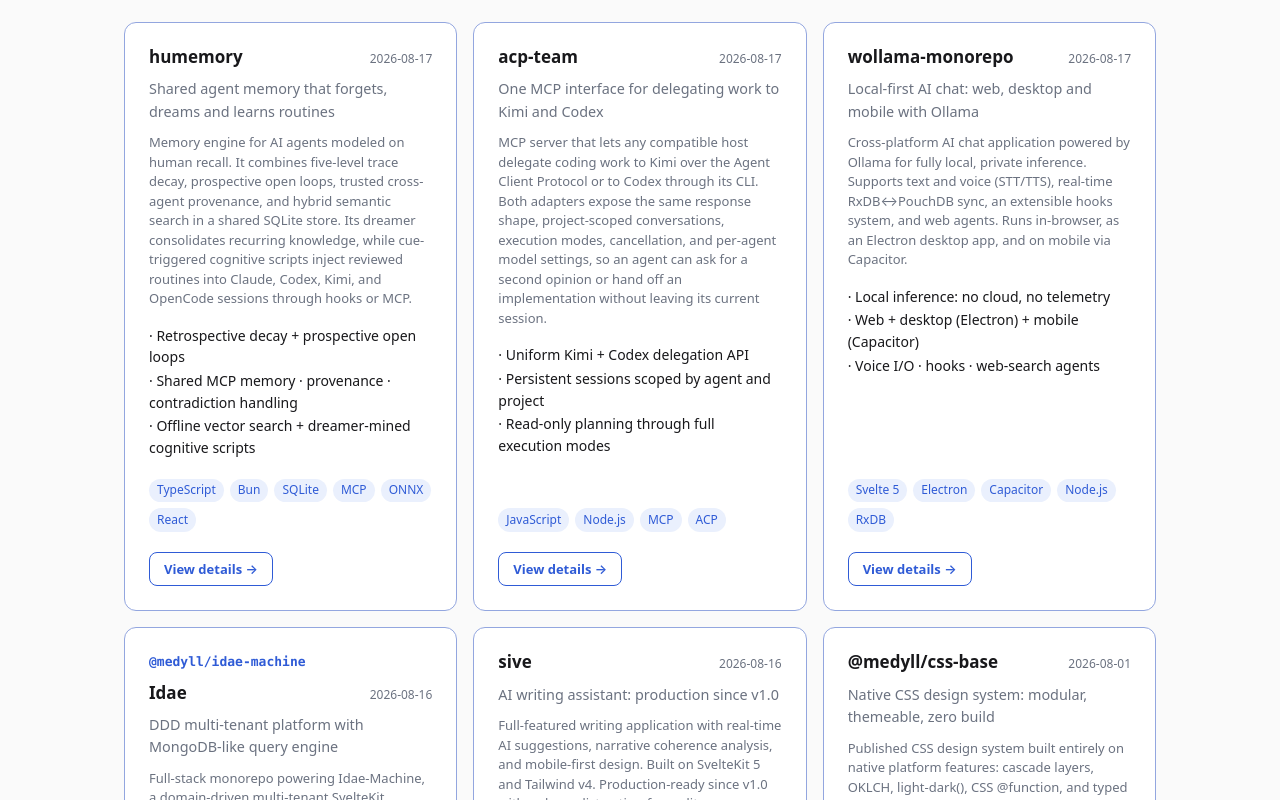
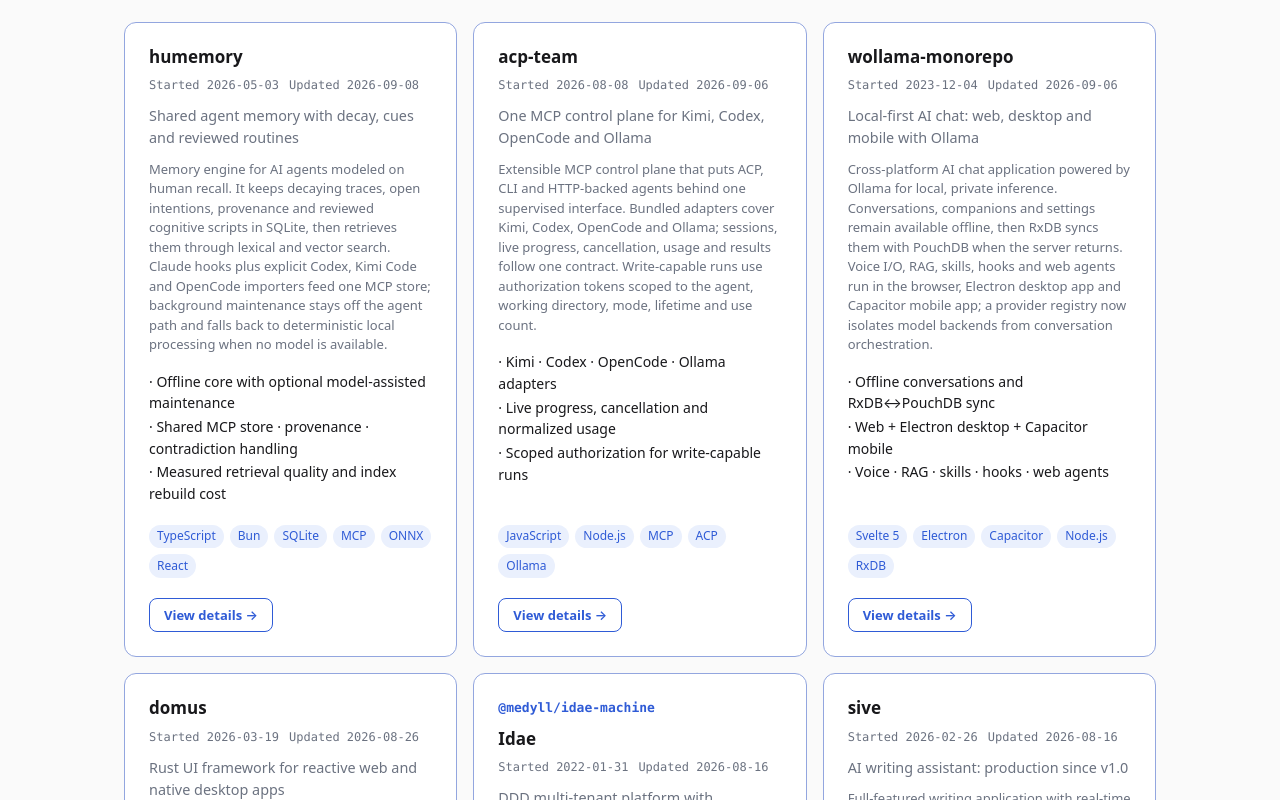
Before and after one commit to medyll/portofolio, a SvelteKit app: page / in a window 1280 px wide. Shown: the part 520-1320 px from the top of the page. Built offline with nearby package versions, Linux system fonts and the light colour scheme.

Commit message:
feat(projects): add start dates and refresh copy

```diff
--- a/src/app.css
+++ b/src/app.css
@@ -242,6 +242,7 @@
 
 .accent,
 .title-row,
+.project-dates,
 .tagline,
 .description,
 .highlights,
@@ -266,11 +267,14 @@
 .title-row h3 {
   font-size: 1.0625rem;
 }
-.date {
+.project-dates {
+  display: flex;
+  flex-wrap: wrap;
+  gap: var(--gap-sm);
   color: var(--text-muted);
+  font-family: var(--mono);
   font-size: 0.75rem;
   font-variant-numeric: tabular-nums;
-  white-space: nowrap;
 }
 
 .tagline {
--- a/src/lib/data/projects.json
+++ b/src/lib/data/projects.json
@@ -1,12 +1,12 @@
 {
-  "generatedAt": "2026-08-17",
+  "generatedAt": "2026-09-19",
   "projects": [
     {
       "slug": "humemory",
       "name": "humemory",
       "tier": "A",
-      "tagline": "Shared agent memory that forgets, dreams and learns routines",
-      "description": "Memory engine for AI agents modeled on human recall. It combines five-level trace decay, prospective open loops, trusted cross-agent provenance, and hybrid semantic search in a shared SQLite store. Its dreamer consolidates recurring knowledge, while cue-triggered cognitive scripts inject reviewed routines into Claude, Codex, Kimi, and OpenCode sessions through hooks or MCP.",
+      "tagline": "Shared agent memory with decay, cues and reviewed routines",
+      "description": "Memory engine for AI agents modeled on human recall. It keeps decaying traces, open intentions, provenance and reviewed cognitive scripts in SQLite, then retrieves them through lexical and vector search. Claude hooks plus explicit Codex, Kimi Code and OpenCode importers feed one MCP store; background maintenance stays off the agent path and falls back to deterministic local processing when no model is available.",
       "accent": null,
       "tech": [
         "TypeScript",
@@ -18,15 +18,16 @@
       ],
       "repo": "https://github.com/medyll/humemory",
       "homepage": "https://github.com/medyll/humemory#readme",
-      "lastCommit": "2026-08-17",
+      "startDate": "2026-05-03",
+      "lastCommit": "2026-09-08",
       "metrics": {
-        "files": 128,
-        "sizeMB": 1
+        "files": 196,
+        "sizeMB": 1.5
       },
       "highlights": [
-        "Retrospective decay + prospective open loops",
-        "Shared MCP memory · provenance · contradiction handling",
-        "Offline vector search + dreamer-mined cognitive scripts"
+        "Offline core with optional model-assisted maintenance",
+        "Shared MCP store · provenance · contradiction handling",
+        "Measured retrieval quality and index rebuild cost"
       ],
       "featured": true
     },
@@ -34,26 +35,28 @@
       "slug": "acp-team",
       "name": "acp-team",
       "tier": "A",
-      "tagline": "One MCP interface for delegating work to Kimi and Codex",
-      "description": "MCP server that lets any compatible host delegate coding work to Kimi over the Agent Client Protocol or to Codex through its CLI. Both adapters expose the same response shape, project-scoped conversations, execution modes, cancellation, and per-agent model settings, so an agent can ask for a second opinion or hand off an implementation without leaving its current session.",
+      "tagline": "One MCP control plane for Kimi, Codex, OpenCode and Ollama",
+      "description": "Extensible MCP control plane that puts ACP, CLI and HTTP-backed agents behind one supervised interface. Bundled adapters cover Kimi, Codex, OpenCode and Ollama; sessions, live progress, cancellation, usage and results follow one contract. Write-capable runs use authorization tokens scoped to the agent, working directory, mode, lifetime and use count.",
       "accent": null,
       "tech": [
         "JavaScript",
         "Node.js",
         "MCP",
-        "ACP"
+        "ACP",
+        "Ollama"
       ],
       "repo": "https://github.com/medyll/acp-team",
       "homepage": null,
-      "lastCommit": "2026-08-17",
+      "startDate": "2026-08-08",
+      "lastCommit": "2026-09-06",
       "metrics": {
-        "files": 87,
-        "sizeMB": 0.3
+        "files": 95,
+        "sizeMB": 0.4
       },
       "highlights": [
-        "Uniform Kimi + Codex delegation API",
-        "Persistent sessions scoped by agent and project",
-        "Read-only planning through full execution modes"
+        "Kimi · Codex · OpenCode · Ollama adapters",
+        "Live progress, cancellation and normalized usage",
+        "Scoped authorization for write-capable runs"
       ],
       "featured": true
     },
@@ -62,7 +65,7 @@
       "name": "wollama-monorepo",
       "tier": "A",
       "tagline": "Local-first AI chat: web, desktop and mobile with Ollama",
-      "description": "Cross-platform AI chat application powered by Ollama for fully local, private inference. Supports text and voice (STT/TTS), real-time RxDB↔PouchDB sync, an extensible hooks system, and web agents. Runs in-browser, as an Electron desktop app, and on mobile via Capacitor.",
+      "description": "Cross-platform AI chat application powered by Ollama for local, private inference. Conversations, companions and settings remain available offline, then RxDB syncs them with PouchDB when the server returns. Voice I/O, RAG, skills, hooks and web agents run in the browser, Electron desktop app and Capacitor mobile app; a provider registry now isolates model backends from conversation orchestration.",
       "accent": null,
       "tech": [
         "Svelte 5",
@@ -73,15 +76,42 @@
       ],
       "repo": "https://github.com/medyll/wollama",
       "homepage": null,
-      "lastCommit": "2026-08-17",
+      "startDate": "2023-12-04",
+      "lastCommit": "2026-09-06",
       "metrics": {
-        "files": 3473,
-        "sizeMB": 1088
+        "files": 546,
+        "sizeMB": 9.1
       },
       "highlights": [
-        "Local inference: no cloud, no telemetry",
-        "Web + desktop (Electron) + mobile (Capacitor)",
-        "Voice I/O · hooks · web-search agents"
+        "Offline conversations and RxDB↔PouchDB sync",
+        "Web + Electron desktop + Capacitor mobile",
+        "Voice · RAG · skills · hooks · web agents"
+      ],
+      "featured": true
+    },
+    {
+      "slug": "domus",
+      "name": "domus",
+      "tier": "A",
+      "tagline": "Rust UI framework for reactive web and native desktop apps",
+      "description": "Alpha Rust UI framework with signal/effect reactivity, RSX macros, scoped CSS, keyed lists, routing, context and a growing component library for WebAssembly apps. Its independent desktop runtime uses native webviews without Tauri, and the CLI can scaffold projects and assemble portable desktop bundles.",
+      "accent": null,
+      "tech": [
+        "Rust",
+        "WASM"
+      ],
+      "repo": "https://github.com/medyll/domus",
+      "homepage": null,
+      "startDate": "2026-03-19",
+      "lastCommit": "2026-08-26",
+      "metrics": {
+        "files": 470,
+        "sizeMB": 14.2
+      },
+      "highlights": [
+        "Fine-grained signals, effects and automatic disposal",
+        "RSX · routing · scoped CSS · reusable components",
+        "Independent desktop runtime and portable bundles"
       ],
       "featured": true
     },
@@ -100,10 +130,11 @@
       ],
       "repo": "https://github.com/medyll/idae",
       "homepage": null,
+      "startDate": "2022-01-31",
       "lastCommit": "2026-08-16",
       "metrics": {
-        "files": 2877,
-        "sizeMB": 59.5
+        "files": 2680,
+        "sizeMB": 35.1
       },
       "highlights": [
         "idae-machine · DDD multi-tenant app (v0.136)",
@@ -126,6 +157,7 @@
       ],
       "repo": "https://github.com/medyll/sive",
       "homepage": null,
+      "startDate": "2026-02-26",
       "lastCommit": "2026-08-16",
       "metrics": {
         "files": 988,
@@ -153,6 +185,7 @@
       ],
       "repo": "https://github.com/medyll/css-base",
       "homepage": "https://github.com/medyll/css-base#readme",
+      "startDate": "2026-03-20",
       "lastCommit": "2026-08-01",
       "metrics": {
         "files": 92,
@@ -162,31 +195,6 @@
         "v0.7.13 published on npm",
         "Modular exports · cascade layers · native dark mode",
         "10 skins from token overrides only"
-      ],
-      "featured": true
-    },
-    {
-      "slug": "domus",
-      "name": "domus",
-      "tier": "A",
-      "tagline": "Reactive UI framework in Rust: web + desktop, zero JS",
-      "description": "Reactive UI framework written entirely in Rust, targeting both web (WASM) and native desktop with zero JavaScript overhead. Alpha stage (v0.1.0), a bet on Rust as the future of cross-platform UI.",
-      "accent": null,
-      "tech": [
-        "Rust",
-        "WASM"
-      ],
-      "repo": "https://github.com/medyll/domus",
-      "homepage": null,
-      "lastCommit": "2026-05-25",
-      "metrics": {
-        "files": 189,
-        "sizeMB": 1
-      },
-      "highlights": [
-        "Zero JavaScript overhead",
-        "Web (WASM) + native desktop",
-        "Alpha v0.1.0"
       ],
       "featured": true
     },
@@ -204,6 +212,7 @@
       ],
       "repo": "https://github.com/medyll/latent-line",
       "homepage": null,
+      "startDate": "2026-02-21",
       "lastCommit": "2026-08-17",
       "metrics": {
         "files": 580,
@@ -213,6 +222,59 @@
         "Interactive timeline editor",
         "Real-time model inspection",
         "CI on GitHub Actions"
+      ],
+      "featured": false
+    },
+    {
+      "slug": "svelte-5-documentor",
+      "name": "@medyll/svelte-5-documentor",
+      "tier": "B",
+      "tagline": "AST-based metadata extractor for Svelte 5 components",
+      "description": "Parses Svelte 5 component source via AST to extract props, exports, generics, and JSDoc comments, generating structured documentation without invoking the compiler. Drop-in for any TypeScript toolchain.",
+      "accent": null,
+      "tech": [
+        "TypeScript",
+        "Svelte 5"
+      ],
+      "repo": "https://github.com/medyll/svelte-5-documentor",
+      "homepage": null,
+      "startDate": "2024-10-13",
+      "lastCommit": "2026-08-23",
+      "metrics": {
+        "files": 55,
+        "sizeMB": 0.4
+      },
+      "highlights": [
+        "AST analysis, no compiler",
+        "Props, exports, generics, JSDoc",
+        "TypeScript toolchain integration"
+      ],
+      "featured": false
+    },
+    {
+      "slug": "registry-mind",
+      "name": "Registry Mind",
+      "tier": "B",
+      "tagline": "Android on-device OCR sensor synced over Tailscale",
+      "description": "Android screen-capture sensor for Oppo Find X9. Triggers via Snap Key, runs on-device OCR with ML Kit, and syncs results to an OpenClaw desktop instance over Tailscale, replacing Oppo's proprietary AI Mind Space with a fully self-hosted pipeline.",
+      "accent": null,
+      "tech": [
+        "Kotlin",
+        "Android",
+        "ML Kit"
+      ],
+      "repo": "https://github.com/medyll/registry-mind",
+      "homepage": null,
+      "startDate": "2026-04-21",
+      "lastCommit": "2026-08-23",
+      "metrics": {
+        "files": 120,
+        "sizeMB": 0.6
+      },
+      "highlights": [
+        "On-device OCR via ML Kit, no cloud",
+        "Sync to desktop over Tailscale",
+        "Replaces proprietary AI Mind Space"
       ],
       "featured": false
     },
@@ -229,6 +291,7 @@
       ],
       "repo": "https://github.com/medyll/protonesk",
       "homepage": null,
+      "startDate": "2026-05-08",
       "lastCommit": "2026-08-16",
       "metrics": {
         "files": 73,
@@ -253,9 +316,10 @@
       ],
       "repo": "https://github.com/medyll/jobber",
       "homepage": null,
+      "startDate": "2026-06-15",
       "lastCommit": "2026-07-25",
       "metrics": {
-        "files": 98,
+        "files": 99,
         "sizeMB": 0.6
       },
       "highlights": [
@@ -278,6 +342,7 @@
       ],
       "repo": "https://github.com/medyll/pseudo-html-stack",
       "homepage": null,
+      "startDate": "2026-03-01",
       "lastCommit": "2026-05-25",
       "metrics": {
         "files": 351,
@@ -303,9 +368,10 @@
       ],
       "repo": "https://github.com/medyll/singleton-notepad",
       "homepage": null,
+      "startDate": "2026-04-25",
       "lastCommit": "2026-05-25",
       "metrics": {
-        "files": 201,
+        "files": 202,
         "sizeMB": 7
       },
       "highlights": [
@@ -316,53 +382,58 @@
       "featured": false
     },
     {
-      "slug": "registry-mind",
-      "name": "Registry Mind",
-      "tier": "B",
-      "tagline": "Android on-device OCR sensor synced over Tailscale",
-      "description": "Android screen-capture sensor for Oppo Find X9. Triggers via Snap Key, runs on-device OCR with ML Kit, and syncs results to an OpenClaw desktop instance over Tailscale, replacing Oppo's proprietary AI Mind Space with a fully self-hosted pipeline.",
+      "slug": "idae-legacy",
+      "name": "Idae Legacy",
+      "tier": "C",
+      "tagline": "Migrating a 2014 PHP/MongoDB CMS to a 2026 stack",
+      "description": "Live migration of a legacy PHP 5.6, Node.js and MongoDB CMS onto PHP 8.2, a current MongoDB driver and a Dockerized environment. The original UI and behavior stay intact while Phase 2 rewrites CRUD, session and database internals; Apache/PHP and Socket.IO now run together in one supervised application image.",
       "accent": null,
       "tech": [
-        "Kotlin",
-        "Android",
-        "ML Kit"
+        "PHP",
+        "Node.js",
+        "MongoDB",
+        "Docker"
       ],
-      "repo": "https://github.com/medyll/registry-mind",
+      "repo": "https://github.com/medyll/idae-legacy",
       "homepage": null,
-      "lastCommit": "2026-05-25",
+      "startDate": "2021-05-25",
+      "lastCommit": "2026-09-12",
       "metrics": {
-        "files": 134,
-        "sizeMB": 1293.4
+        "files": 2682,
+        "sizeMB": 47.8
       },
       "highlights": [
-        "On-device OCR via ML Kit, no cloud",
-        "Sync to desktop over Tailscale",
-        "Replaces proprietary AI Mind Space"
+        "12-year-old codebase, still in production",
+        "Backward-compatible Phase 2 rewrite",
+        "One supervised image for Apache/PHP + Socket.IO"
       ],
       "featured": false
     },
     {
-      "slug": "svelte-5-documentor",
-      "name": "@medyll/svelte-5-documentor",
-      "tier": "B",
-      "tagline": "AST-based metadata extractor for Svelte 5 components",
-      "description": "Parses Svelte 5 component source via AST to extract props, exports, generics, and JSDoc comments, generating structured documentation without invoking the compiler. Drop-in for any TypeScript toolchain.",
+      "slug": "idae.api.lan",
+      "name": "idae.api",
+      "tier": "C",
+      "tagline": "PHP/MongoDB REST + IDQL API for the Idae platform",
+      "description": "Lightweight PHP REST API backed by MongoDB, built around a router → API parser → query layer pattern. Exposes a custom IDQL query language for find/group/distinct/parallel operations alongside generic REST endpoints, plus a small Node helper process for sockets and crons. Dockerized with a PHPUnit test suite.",
       "accent": null,
       "tech": [
-        "TypeScript",
-        "Svelte 5"
+        "PHP",
+        "MongoDB",
+        "Docker",
+        "Node.js"
       ],
-      "repo": "https://github.com/medyll/svelte-5-documentor",
+      "repo": "https://github.com/medyll/idae.api",
       "homepage": null,
-      "lastCommit": "2026-03-14",
+      "startDate": "2019-01-05",
+      "lastCommit": "2026-08-10",
       "metrics": {
-        "files": 173,
-        "sizeMB": 0.8
+        "files": 71,
+        "sizeMB": 0.1
       },
       "highlights": [
-        "AST analysis, no compiler",
-        "Props, exports, generics, JSDoc",
-        "TypeScript toolchain integration"
+        "IDQL query language: find, group, distinct, parallel",
+        "Router → API parser → query layer architecture",
+        "Dockerized with PHPUnit tests"
       ],
       "featured": false
     },
@@ -382,7 +453,8 @@
       ],
       "repo": "https://github.com/medyll/idae/tree/main/packages/qoolie",
       "homepage": null,
-      "lastCommit": "2026-08-16",
+      "startDate": "2026-03-28",
+      "lastCommit": "2026-08-07",
       "metrics": {
         "files": 136,
         "sizeMB": 0.4
@@ -407,7 +479,8 @@
       ],
       "repo": "https://github.com/medyll/idae/tree/main/packages/idae-be",
       "homepage": null,
-      "lastCommit": "2026-08-16",
+      "startDate": "2024-07-10",
+      "lastCommit": "2026-08-07",
       "metrics": {
         "files": 61,
         "sizeMB": 0.3
@@ -433,7 +506,8 @@
       ],
       "repo": "https://github.com/medyll/idae/tree/main/packages/idae-dom-events",
       "homepage": null,
-      "lastCommit": "2026-08-16",
+      "startDate": "2024-08-13",
+      "lastCommit": "2026-08-01",
       "metrics": {
         "files": 33,
         "sizeMB": 0.1
@@ -460,7 +534,8 @@
       ],
       "repo": "https://github.com/medyll/idae/tree/main/packages/idae-router",
       "homepage": null,
-      "lastCommit": "2026-08-16",
+      "startDate": "2026-02-16",
+      "lastCommit": "2026-08-01",
       "metrics": {
         "files": 79,
         "sizeMB": 0.4
@@ -485,7 +560,8 @@
       ],
       "repo": "https://github.com/medyll/idae/tree/main/packages/idae-stator",
       "homepage": null,
-      "lastCommit": "2026-08-16",
+      "startDate": "2024-07-11",
+      "lastCommit": "2026-08-01",
       "metrics": {
         "files": 41,
         "sizeMB": 0.1
@@ -510,7 +586,8 @@
       ],
       "repo": "https://github.com/medyll/idae/tree/main/packages/idae-sync",
       "homepage": null,
-      "lastCommit": "2026-08-16",
+      "startDate": "2026-03-13",
+      "lastCommit": "2026-08-01",
       "metrics": {
         "files": 82,
         "sizeMB": 0.2
@@ -519,60 +596,6 @@
         "Outbox + circuit breaker + dead letter queue",
         "mobile-first / server-first sync modes per collection",
         "SSE/WebSocket push listeners, pluggable conflict resolution"
-      ],
-      "featured": false
-    },
-    {
-      "slug": "idae-legacy",
-      "name": "Idae Legacy",
-      "tier": "C",
-      "tagline": "Migrating a 2014 PHP/MongoDB CMS to a 2026 stack",
-      "description": "Live migration of a legacy PHP 5.6, Node.js and MongoDB CMS onto PHP 8.2, a modern MongoDB driver and a Dockerized environment, keeping the original UI and behavior intact while modernizing the internals underneath.",
-      "accent": null,
-      "tech": [
-        "PHP",
-        "Node.js",
-        "MongoDB",
-        "Docker"
-      ],
-      "repo": "https://github.com/medyll/idae-legacy",
-      "homepage": null,
-      "lastCommit": "2026-08-13",
-      "metrics": {
-        "files": 7505,
-        "sizeMB": 916.4
-      },
-      "highlights": [
-        "12-year-old codebase, still in production",
-        "Backward-compatible UI during rewrite",
-        "Dockerized dev environment, PHP 5.6 to 8.2"
-      ],
-      "featured": false
-    },
-    {
-      "slug": "idae.api.lan",
-      "name": "idae.api",
-      "tier": "C",
-      "tagline": "PHP/MongoDB REST + IDQL API for the Idae platform",
-      "description": "Lightweight PHP REST API backed by MongoDB, built around a router → API parser → query layer pattern. Exposes a custom IDQL query language for find/group/distinct/parallel operations alongside generic REST endpoints, plus a small Node helper process for sockets and crons. Dockerized with a PHPUnit test suite.",
-      "accent": null,
-      "tech": [
-        "PHP",
-        "MongoDB",
-        "Docker",
-        "Node.js"
-      ],
-      "repo": "https://github.com/medyll/idae.api",
-      "homepage": null,
-      "lastCommit": "2026-08-10",
-      "metrics": {
-        "files": 71,
-        "sizeMB": 0.1
-      },
-      "highlights": [
-        "IDQL query language: find, group, distinct, parallel",
-        "Router → API parser → query layer architecture",
-        "Dockerized with PHPUnit tests"
       ],
       "featured": false
     },
@@ -592,6 +615,7 @@
       ],
       "repo": "https://github.com/medyll/infra-ansible-legacy",
       "homepage": null,
+      "startDate": "2026-07-25",
       "lastCommit": "2026-07-25",
       "metrics": {
         "files": 19,
@@ -618,6 +642,7 @@
       ],
       "repo": "https://github.com/medyll/ferule-core",
       "homepage": null,
+      "startDate": "2026-07-01",
       "lastCommit": "2026-07-01",
       "metrics": {
         "files": 231,
--- a/src/lib/types.ts
+++ b/src/lib/types.ts
@@ -10,6 +10,7 @@
   tech: string[];
   repo: string | null;
   homepage: string | null;
+  startDate: string | null;
   lastCommit: string | null;
   metrics: { files: number; sizeMB: number };
   highlights: string[];
--- a/src/routes/+page.svelte
+++ b/src/routes/+page.svelte
@@ -54,10 +54,18 @@
 
             <div class="title-row">
               <h3><a class="title-link" href="{base}/projects/{p.slug}">{p.name}</a></h3>
-              {#if p.lastCommit}
-                <span class="date">{p.lastCommit}</span>
-              {/if}
             </div>
+
+            {#if p.startDate || p.lastCommit}
+              <div class="project-dates">
+                {#if p.startDate}
+                  <span>Started <time datetime={p.startDate}>{p.startDate}</time></span>
+                {/if}
+                {#if p.lastCommit}
+                  <span>Updated <time datetime={p.lastCommit}>{p.lastCommit}</time></span>
+                {/if}
+              </div>
+            {/if}
 
             <p class="tagline">{p.tagline}</p>
 
--- a/src/routes/projects/[slug]/+page.svelte
+++ b/src/routes/projects/[slug]/+page.svelte
@@ -39,6 +39,16 @@
   {/if}
   <h1>{project.name}</h1>
   <p class="lead">{project.tagline}</p>
+  {#if project.startDate || project.lastCommit}
+    <p class="project-dates">
+      {#if project.startDate}
+        <span>Started <time datetime={project.startDate}>{project.startDate}</time></span>
+      {/if}
+      {#if project.lastCommit}
+        <span>Last update <time datetime={project.lastCommit}>{project.lastCommit}</time></span>
+      {/if}
+    </p>
+  {/if}
 </section>
 
 {#if seo}
@@ -134,6 +144,16 @@
     font-size: 1.0625rem;
     margin-top: var(--gap-sm);
   }
+  .project-dates {
+    display: flex;
+    flex-wrap: wrap;
+    gap: var(--gap-sm);
+    margin: var(--gap-sm) 0 0;
+    color: var(--text-muted);
+    font-family: var(--mono);
+    font-size: 0.75rem;
+    font-variant-numeric: tabular-nums;
+  }
 
   .seo {
     max-width: 68ch;
```
Also changed, not shown: scripts/generate-projects.mjs (+15 -2 lines), src/lib/data/overrides.json (+19 -15 lines), src/lib/data/project-details.ts (+25 -18 lines).
